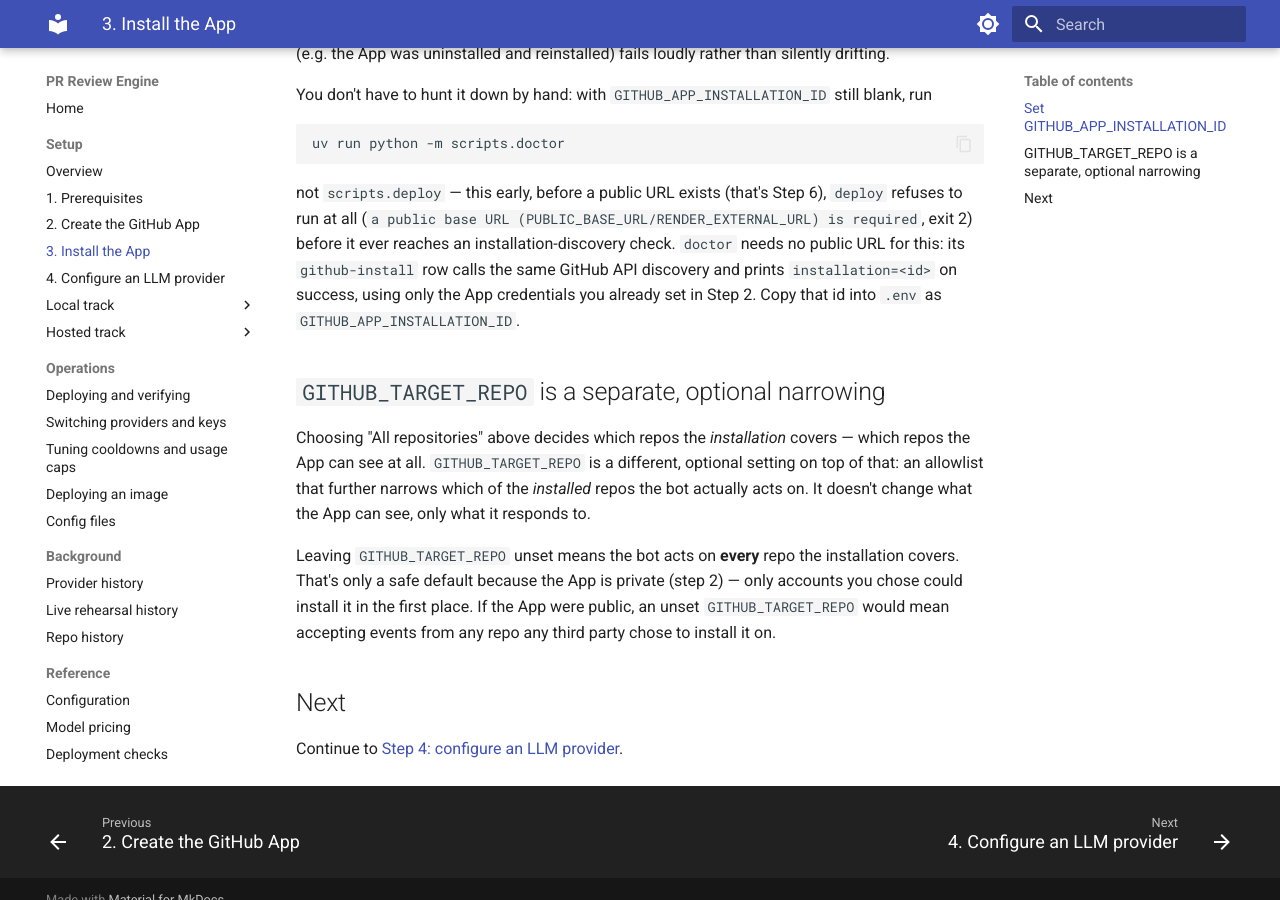
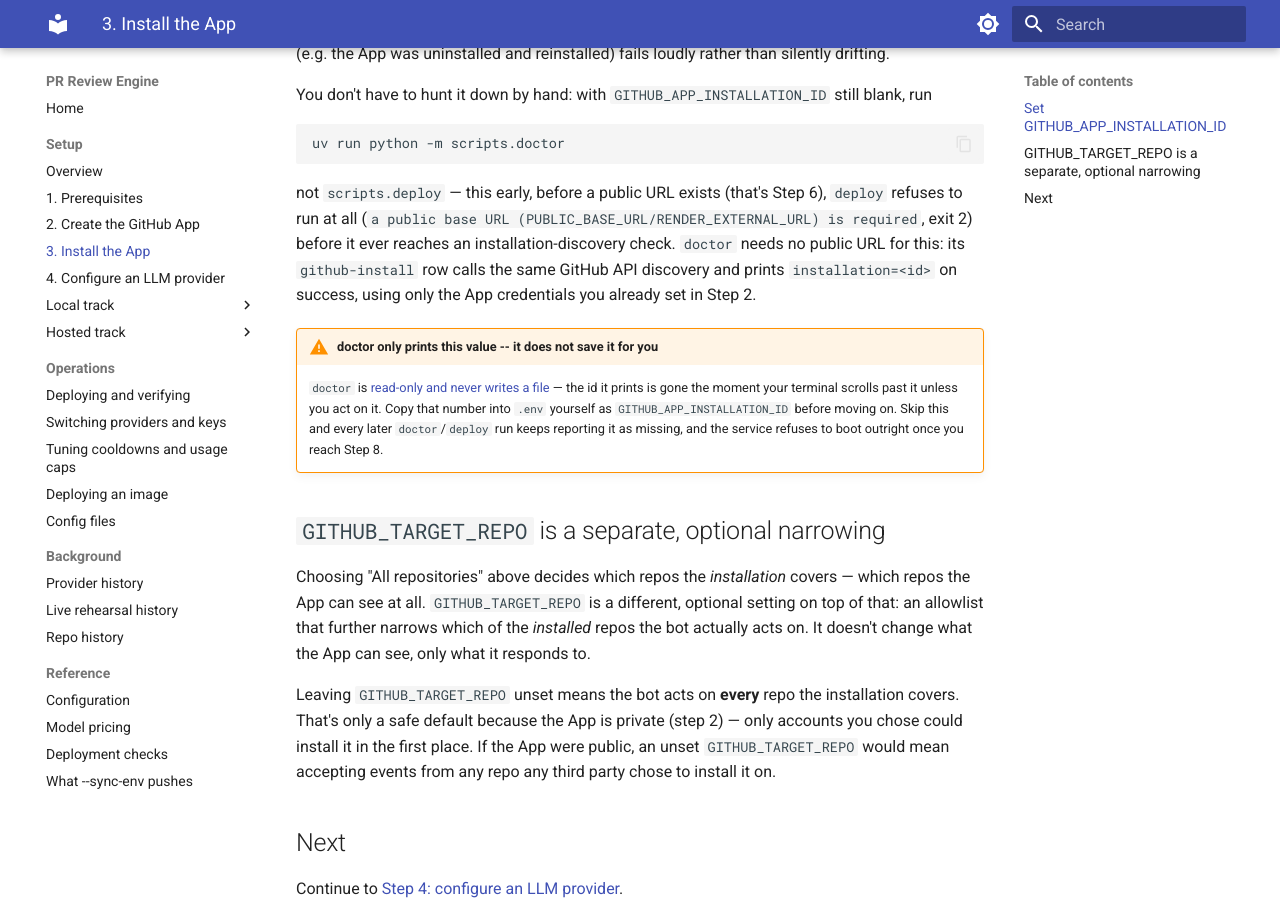
Before and after one commit to SomeoneSomewhereelse/pr-review-bot, an MkDocs documentation site: the page built from guide/setup/03-install-app.md, in a window 1280 px wide and 900 px high, scrolled down 585 px. Built offline with MkDocs 1.6.1 and Material for MkDocs 9.7.7, drawn with Linux system fonts in a browser that asks for light colours.

Commit message:
docs: make Step 3's manual credentials-file copy step unmissable
doctor only prints the discovered installation id -- it never writes
anything (it's explicitly read-only, see guide/index.md's "one command to
remember"). The prior wording buried the "now go paste this in yourself"
instruction as a trailing clause after a longer explanation of why doctor
(not deploy) is the right tool here, easy to skim past.

Pulled the manual-copy instruction into its own admonition so it can't be
missed, and spelled out the actual consequence of skipping it: doctor/deploy
keep reporting it as missing, and the service refuses to boot at Step 8.

Considered having scripts/init_env.py handle this instead, but it's a
generic "prompt for every still-blank templated key" tool with no special
discovery logic for this one -- introducing it here would just be the same
manual paste, while also dragging in premature prompts for things the guide
hasn't reached yet (LLM provider, database URL). Keeping the discovery
(doctor) and the manual step (this page) separate matches how the guide
already sequences everything else.

Verified with `mkdocs build --strict` (admonition renders and every link
resolves) in addition to the full suite (1028 tests) and ruff, both clean.

Co-Authored-By: Claude Sonnet 5 <noreply@anthropic.com>
Claude-Session: https://claude.ai/code/session_018LYAaMYXUswyf8jk777Pu2

```diff
--- a/guide/setup/03-install-app.md
+++ b/guide/setup/03-install-app.md
@@ -34,8 +34,16 @@ not `scripts.deploy` — this early, before a public URL exists (that's Step
 reaches an installation-discovery check. `doctor` needs no public URL for
 this: its `github-install` row calls the same GitHub API discovery and
 prints `installation=<id>` on success, using only the App credentials you
-already set in Step 2. Copy that id into `.env` as
-`GITHUB_APP_INSTALLATION_ID`.
+already set in Step 2.
+
+!!! warning "doctor only prints this value -- it does not save it for you"
+    `doctor` is [read-only and never writes a file](../index.md) — the id it
+    prints is gone the moment your terminal scrolls past it unless you act
+    on it.
+    Copy that number into `.env` yourself as `GITHUB_APP_INSTALLATION_ID`
+    before moving on. Skip this and every later `doctor`/`deploy` run keeps
+    reporting it as missing, and the service refuses to boot outright once
+    you reach Step 8.
 
 ## `GITHUB_TARGET_REPO` is a separate, optional narrowing
 
```
